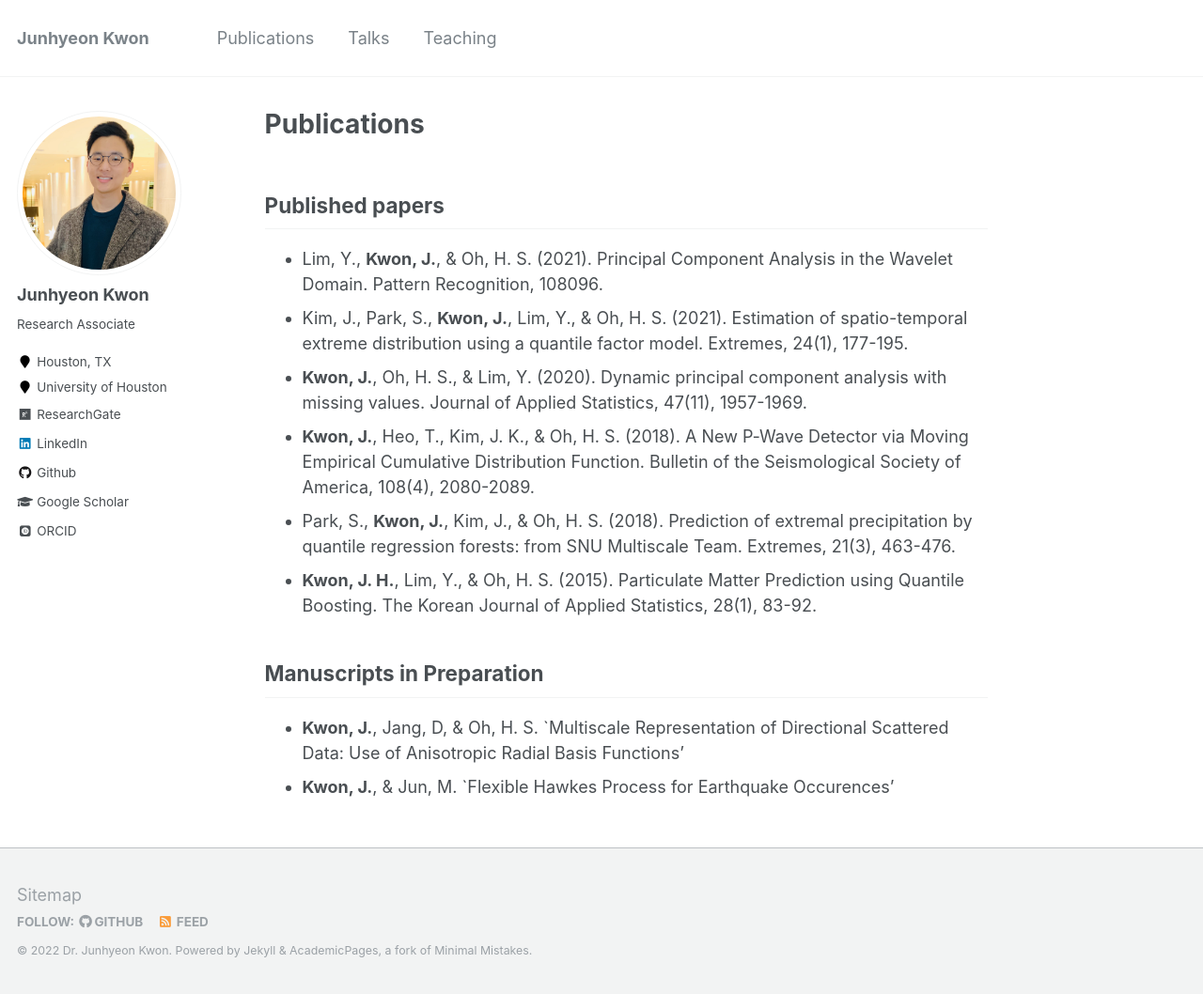
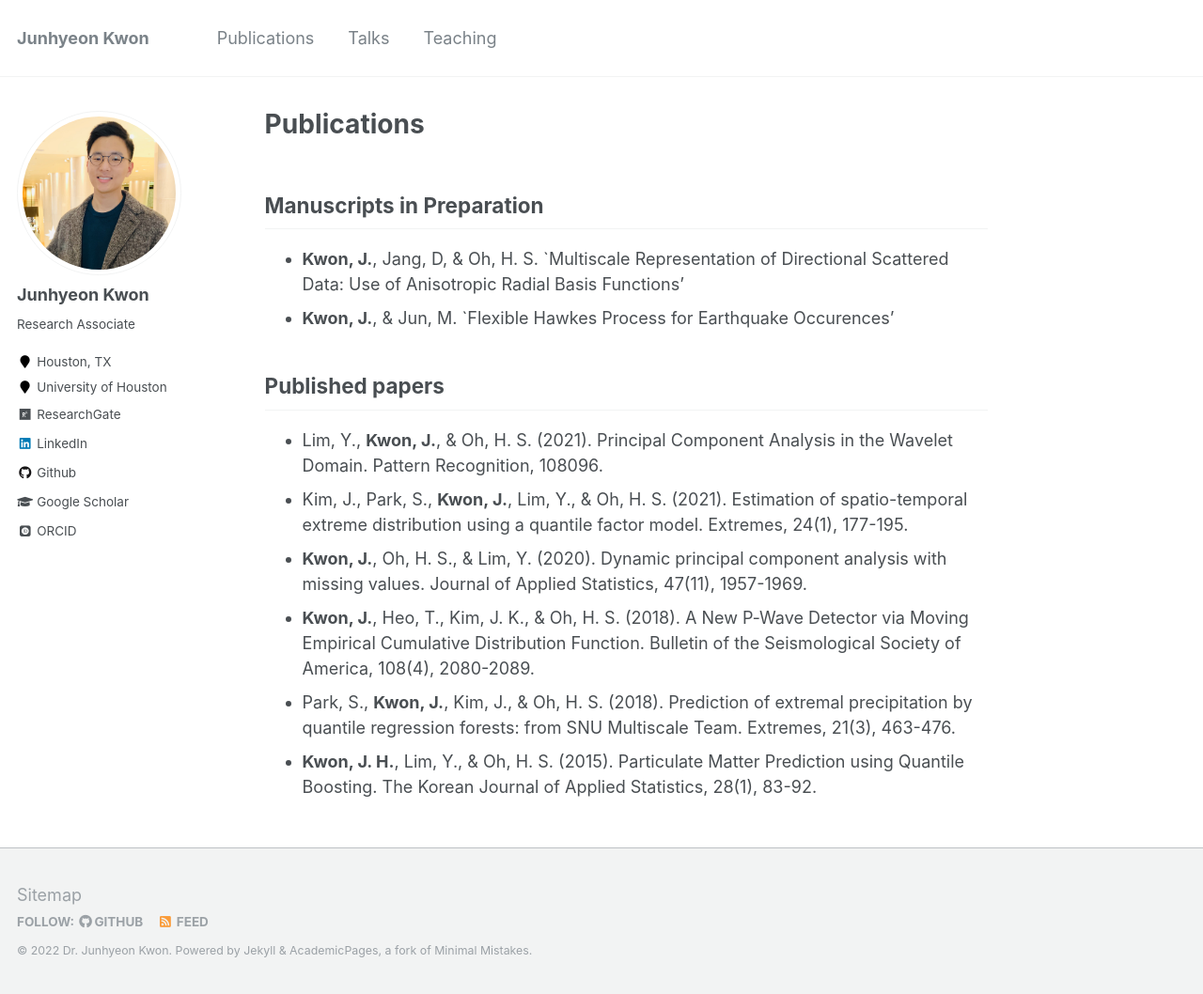
Before and after one commit to JunhyeonKwon/junhyeonkwon.github.io, a Jekyll site: the page built from _pages/publications.md, in a window 1280 px wide and 1058 px high. Shown: the whole window at 94% size. Built offline with Jekyll 4.4.1, drawn with Linux system fonts in a browser that asks for light colours; some web fonts are replaced; part of the change alters nothing that is shown.

```diff
--- a/_pages/publications.md
+++ b/_pages/publications.md
@@ -3,6 +3,11 @@ title: "Publications"
 permalink: /publications/
 author_profile: true
 ---
+
+## Manuscripts in Preparation
+
+- **Kwon, J.**, Jang, D, & Oh, H. S. `Multiscale Representation of Directional Scattered Data: Use of Anisotropic Radial Basis Functions'
+- **Kwon, J.**, & Jun, M. `Flexible Hawkes Process for Earthquake Occurences'
 
 ## Published papers
 
@@ -12,8 +17,3 @@ author_profile: true
 - **Kwon, J.**, Heo, T., Kim, J. K., & Oh, H. S. (2018). A New P‐Wave Detector via Moving Empirical Cumulative Distribution Function. Bulletin of the Seismological Society of America, 108(4), 2080-2089.
 - Park, S., **Kwon, J.**, Kim, J., & Oh, H. S. (2018). Prediction of extremal precipitation by quantile regression forests: from SNU Multiscale Team. Extremes, 21(3), 463-476.
 - **Kwon, J. H.**, Lim, Y., & Oh, H. S. (2015). Particulate Matter Prediction using Quantile Boosting. The Korean Journal of Applied Statistics, 28(1), 83-92.
-
-## Manuscripts in Preparation
-
-- **Kwon, J.**, Jang, D, & Oh, H. S. `Multiscale Representation of Directional Scattered Data: Use of Anisotropic Radial Basis Functions'
-- **Kwon, J.**, & Jun, M. `Flexible Hawkes Process for Earthquake Occurences'
```
